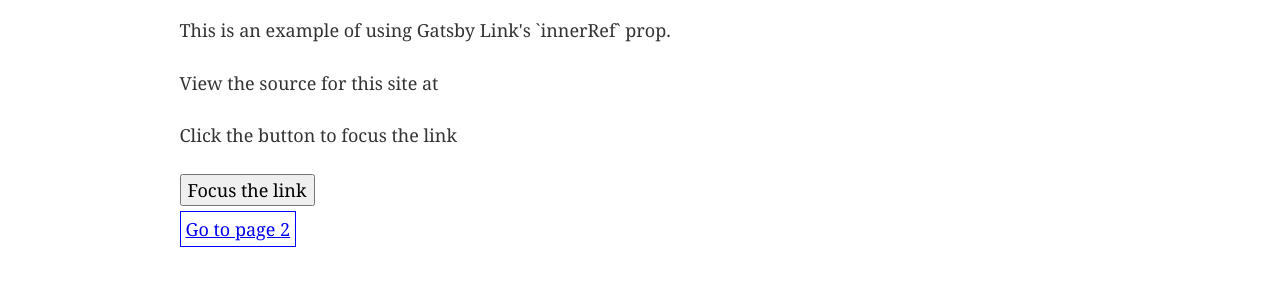
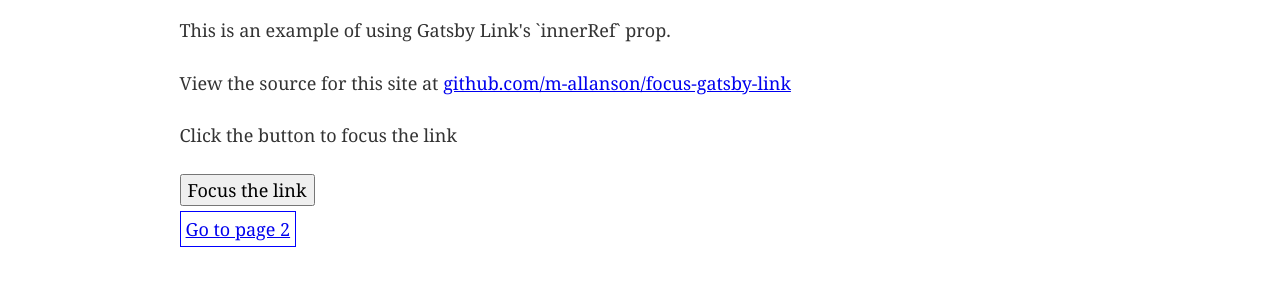
Before and after one commit to m-allanson/focus-gatsby-link, a Gatsby site: page / in a window 1280 px wide. Shown: the part 176-462 px from the top of the page. Built offline with nearby package versions, Linux system fonts and the light colour scheme; Gatsby itself is replaced by a stand-in of ours.

Commit message:
Add links to source and live demo

```diff
--- a/src/pages/index.js
+++ b/src/pages/index.js
@@ -22,7 +22,12 @@ class IndexPage extends React.Component {
         <SEO title="Home" keywords={['gatsby', 'application', 'react']} />
         <h1>Hi people</h1>
         <p>This is an example of using Gatsby Link's `innerRef` prop.</p>
-        <p>View the source for this site at </p>
+        <p>
+          View the source for this site at{' '}
+          <a href="https://github.com/m-allanson/focus-gatsby-link">
+            github.com/m-allanson/focus-gatsby-link
+          </a>
+        </p>
         <p>Click the button to focus the link</p>
         <input
           className="button"
```
Also changed, not shown: README.md.
